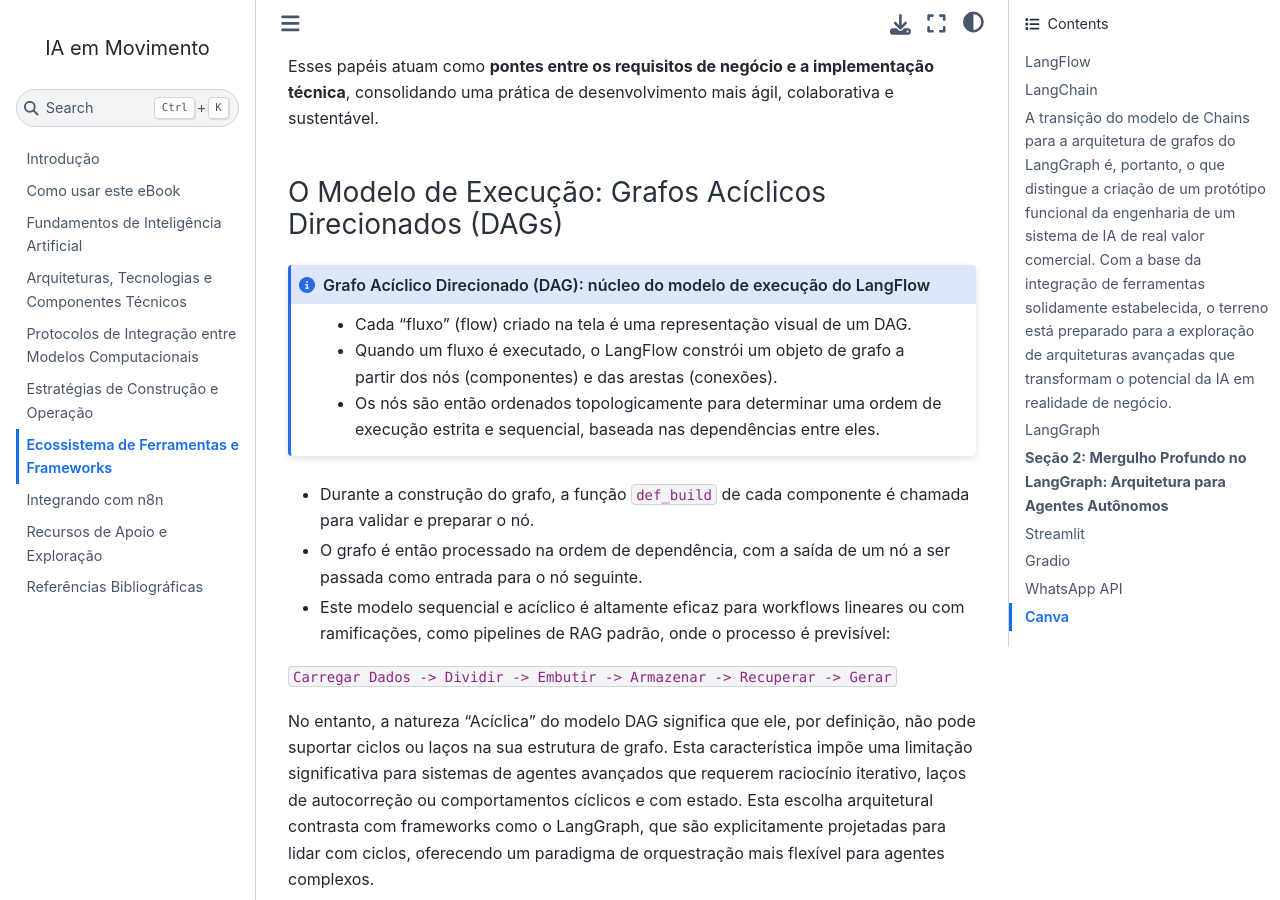
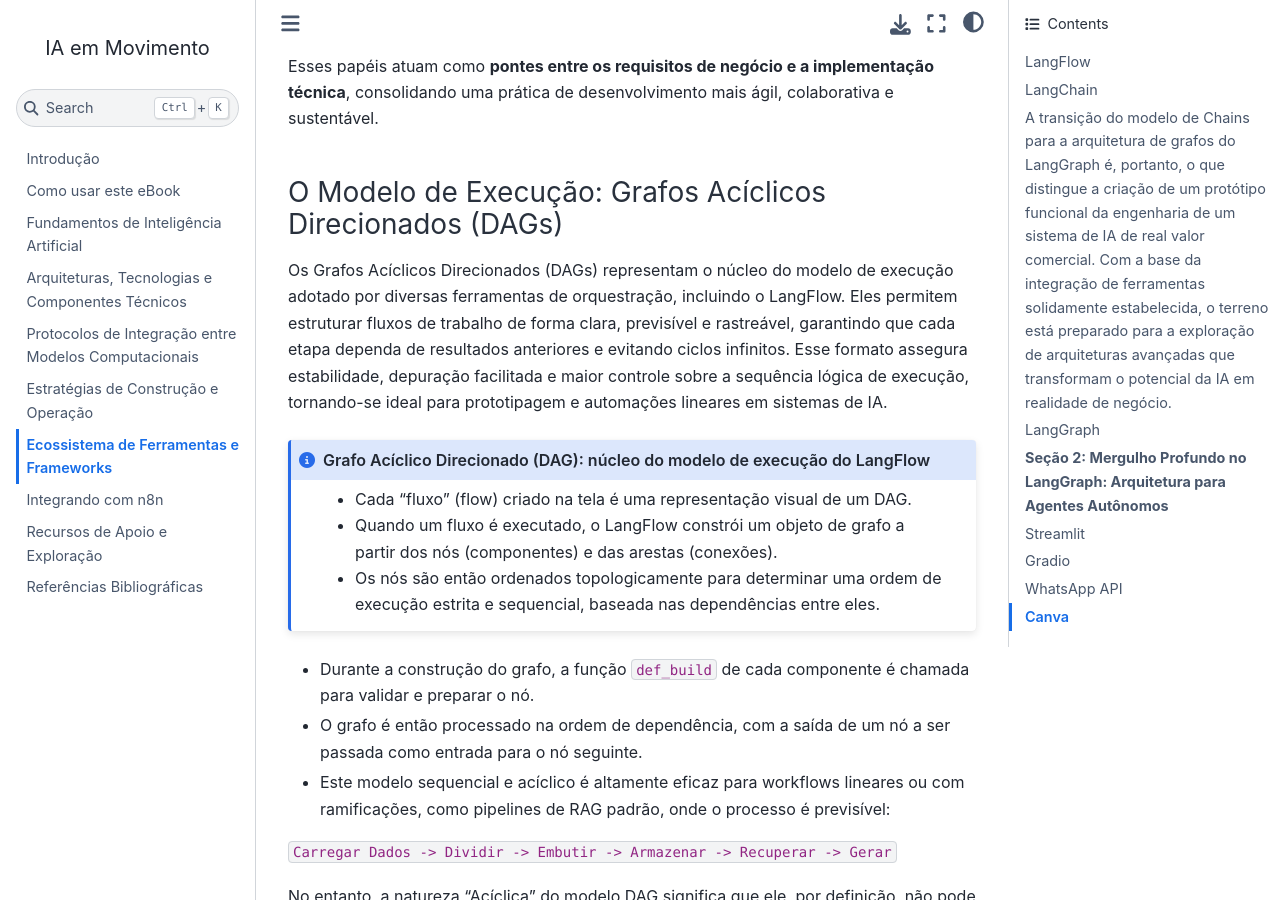
Before and after one commit to unb-lamfo-negocios-ai/LivroIAemMovimento, a Jupyter Book: the page built from capitulos/capEcossistema_Framework.md, in a window 1280 px wide and 900 px high, scrolled down 4081 px. Built offline with Jupyter Book 1.0.4 settings and Sphinx 7.4.7 and the Sphinx Book theme 1.1.4, drawn with Linux system fonts in a browser that asks for light colours; pages that are not in the unit, such as notebooks, are missing from menus; cross-references to code outside the pages are shown as plain code; some of the changed lines change nothing that is shown.

Commit message:
Update capEcossistema_Framework.md

````diff
--- a/capitulos/capEcossistema_Framework.md
+++ b/capitulos/capEcossistema_Framework.md
@@ -110,6 +110,8 @@
 
 ### O Modelo de Execução: Grafos Acíclicos Direcionados (DAGs)
 
+Os Grafos Acíclicos Direcionados (DAGs) representam o núcleo do modelo de execução adotado por diversas ferramentas de orquestração, incluindo o LangFlow. Eles permitem estruturar fluxos de trabalho de forma clara, previsível e rastreável, garantindo que cada etapa dependa de resultados anteriores e evitando ciclos infinitos. Esse formato assegura estabilidade, depuração facilitada e maior controle sobre a sequência lógica de execução, tornando-se ideal para prototipagem e automações lineares em sistemas de IA.
+
 ```{admonition} Grafo Acíclico Direcionado (DAG): núcleo do modelo de execução do LangFlow
 :class: note
 - Cada "fluxo" (flow) criado na tela é uma representação visual de um DAG.
@@ -184,9 +186,9 @@
 
 **Mas... e quando precisamos de mais sofisticação?** A equipe de desenvolvimento reconhece as limitações dos DAGs para a criação de agentes mais avançados. Por isso, introduziu o suporte ao MCP (Model Context Protocol).
 
-:::{tip}
+
 O MCP atua como uma **"saída de emergência estratégica"** para contornar as limitações do DAG sem abrir mão da simplicidade do LangFlow.
-:::
+
 
 ```{admonition}
 :class: attention
@@ -215,8 +217,6 @@
    - Como orquestrador visual.
 
    - Como componente modular dentro de ecossistemas de IA mais amplos.
-
-:class: important
 
 O suporte a MCP **transforma o LangFlow** de um criador visual isolado em **uma peça estratégica e interoperável** no desenvolvimento de sistemas de IA modernos.
 
````
